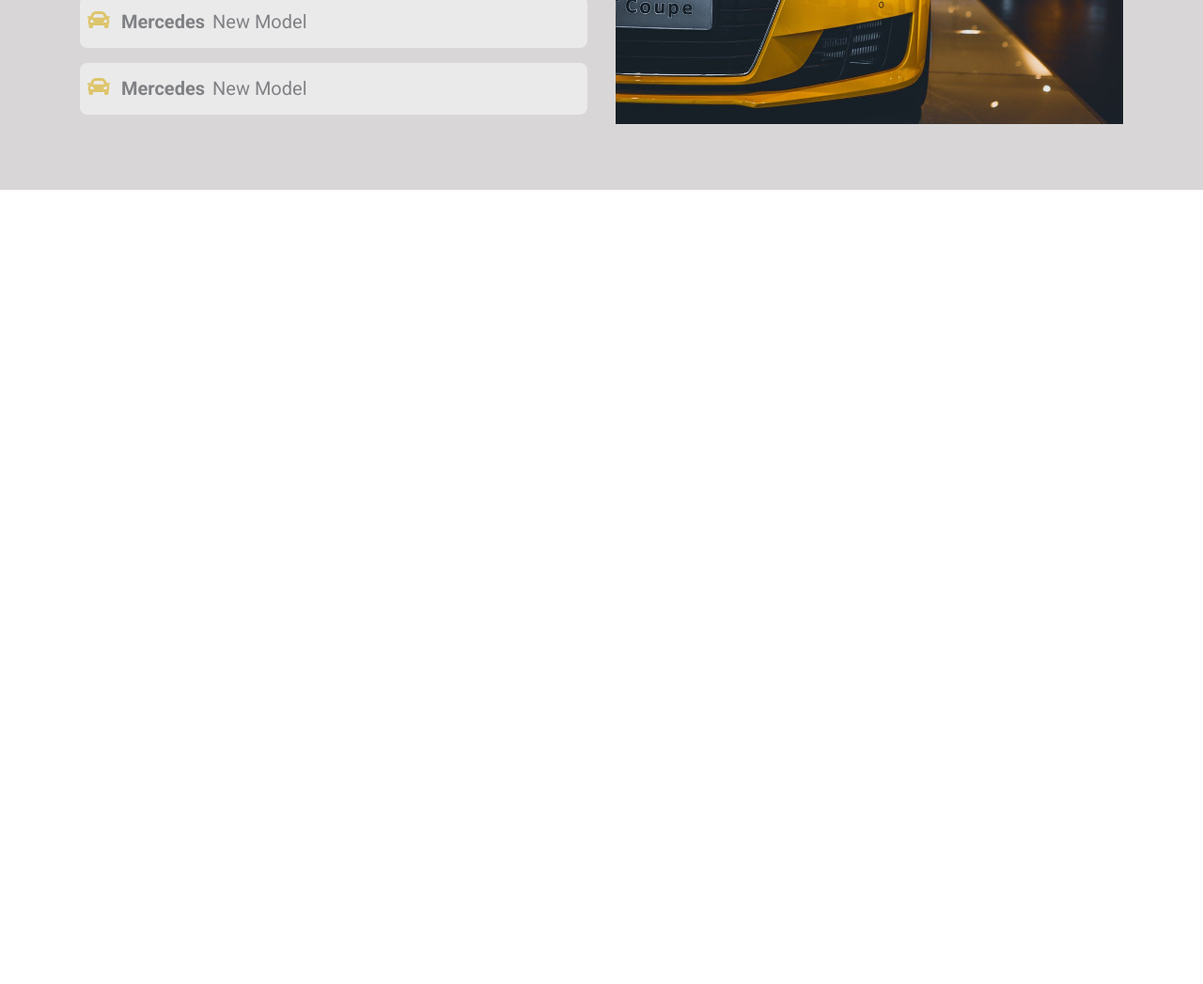
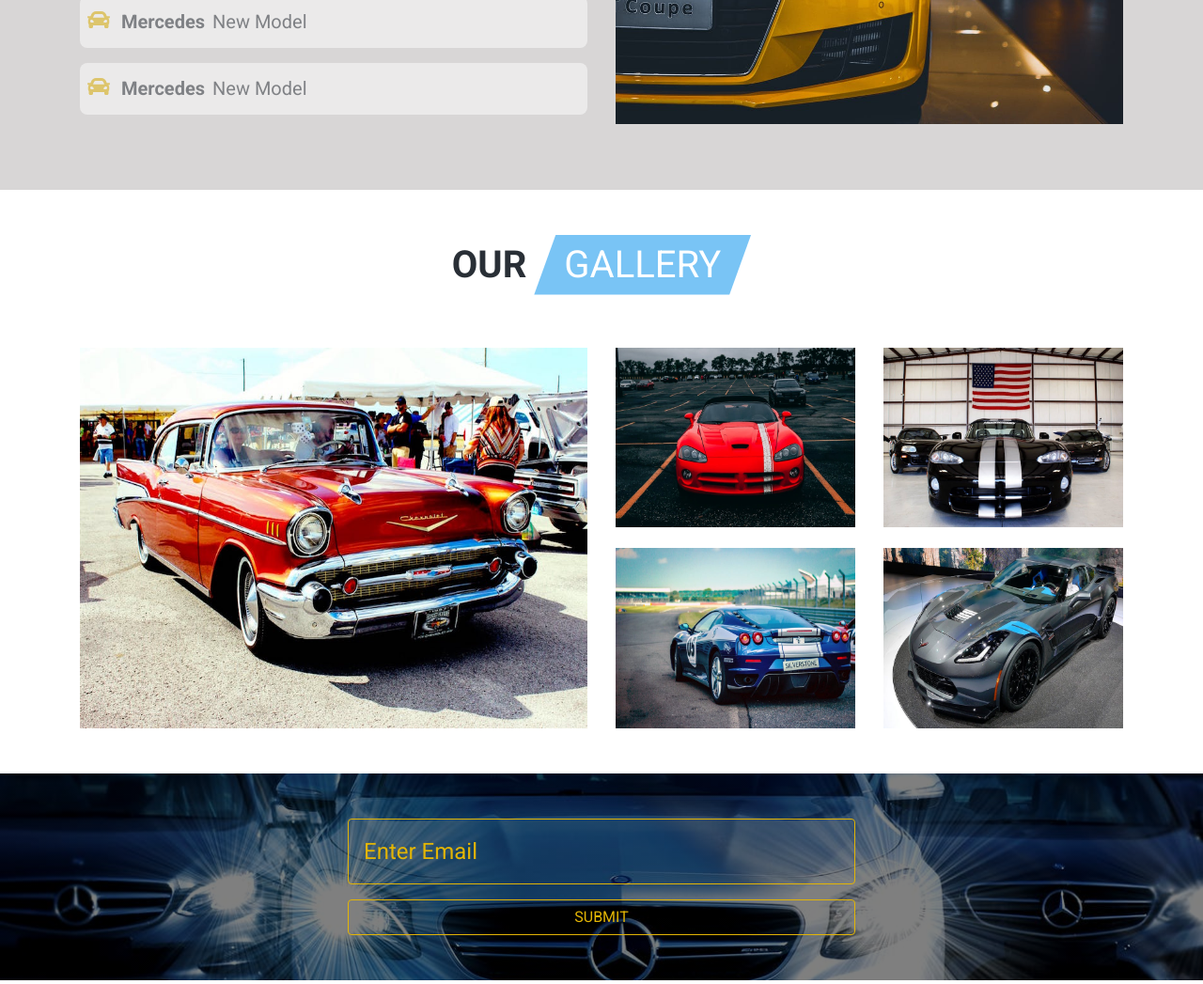
Before and after one commit to viseth89/Bootstrap-4, a PHP site: page / in a window 1280 px wide. Shown: the part 3385-4432 px from the top of the page at 94% size. Before the commit the page ends 3587 px from the top, so only its background shows below. Run offline with PHP 8.4, Linux system fonts and the light colour scheme.

Commit message:
finished auto project

```diff
--- a/car-v/css/main.css
+++ b/car-v/css/main.css
@@ -278,3 +278,144 @@ body{
 .img-container:hover .featured-link{
   opacity:1;
 }
+
+/* gallery */
+.gallery-item{
+  background:var(--mainYellow);
+  position: relative;
+  cursor:pointer;
+}
+.gallery-img{
+  transition: all 1s ease-in-out;
+}
+.gallery-item:hover .gallery-img {
+  opacity: 0.5;
+}
+.gallery-item::after{   /*create element in css*/
+  content:"";
+  position: absolute;
+  top: 0;
+  left: 0;
+  width:100%;
+  height:100%;
+  outline:0.5rem solid var(--mainWhite);
+  outline-offset: -2rem;
+  transition: all 1s ease-in-out;
+  transform: scale(0);
+}
+
+.gallery-item:hover:after{    /*editting items in css */
+  transform: scale(1);
+}
+
+.contact {
+  background:linear-gradient(rgba(0,0,0,0.5), rgba(0,0,0,0.5)), url('../img/headerBcg.jpeg') center/cover fixed no-repeat;
+}
+.contact-input{
+  font-size:1.5rem;
+  text-transform:capitalize;
+  background:transparent;
+  border-color: var(--mainYellow);
+  color:var(--mainYellow)!important;
+}
+
+.contact-input::placeholder{
+  color:var(--mainYellow);
+}
+
+.contact-input:focus{
+  background:transparent;
+  border-color:var(--mainYellow);
+}
+
+.contact-btn{
+  text-transform:uppercase;
+  color:var(--mainYellow);
+  border-color:var(--mainYellow);
+}
+
+.contact-btn:hover{
+  background:var(--mainYellow);
+  color:var(--mainBlack);
+}
+
+/* services section */
+.services{
+  position: relative;
+  min-height: 85vh;
+  max-width: 95v;
+  margin:0 auto;
+  clip-path: polygon(0 10%, 100% 0, 100% 90%, 0 100%)
+}
+.video-container{
+  position:absolute;
+  top:0;
+  left:0;
+  width:100%;
+  height:100%;
+  z-index: -3;
+}
+
+.video-item{
+  width:100%;
+  height:100%;
+  object-fit:cover;
+}
+
+.video-overlay{
+  position: absolute;
+  top: 0;
+  left: 0;
+  width: 100%;
+  height: 100%;
+  background:var(--transparentBlue);
+  z-index:-2;
+}
+.service{
+  background:var(--mainBlack);
+  color: var(--mainWhite);
+  transition: all 1s ease-in-out;
+}
+.service:hover{
+  background:var(--mainWhite);
+  color: var(--mainBlack);
+  padding-left:2.2rem!important;
+}
+.service-icon{
+  font-size:4rem;
+  color:var(--mainYellow);
+}
+/*customer*/
+.customer-card-body{
+  margin-top: -4rem!important;
+  color:var(--mainGrey);
+}
+
+.customer-img{
+  border:0.4rem solid var(--mainWhite);
+}
+.customer-name{
+  color:var(--mainBlue);
+  margin:0.5rem;
+}
+.customer-icon{
+  font-size:2rem:
+  color:var(--mainGrey);
+}
+.customer-quote{
+  max-width:90%;
+}
+
+/* Footer Icons */
+.footer{
+  background: var(--mainBlack);
+}
+.footer-icon{
+  font-size: 1.5rem;
+  text-decoration: none;
+  color: var(--mainYellow);
+  transition: all 1s ease-in-out;
+}
+.footer-icon:hover{
+  color: var(--mainBlue);
+}
--- a/car-v/index.html
+++ b/car-v/index.html
@@ -457,6 +457,248 @@
   </section>
   <!-- End of Featured -->
 
+
+  <!-- Gallery Section -->
+  <section class="gallery py-5" id="gallery">
+    <div class="container">
+      <!-- Title Section -->
+      <div class="row mb-5">
+        <div class="col d-flex flex-wrap text-uppercase justify-content-center">
+          <h1 class="font-weight-bold align-self-center mx-1">our</h1>
+          <h1 class="section-title--special mx-1">gallery</h1>
+        </div>
+      </div>
+      <!-- End of Title Section -->
+      <div class="row">
+        <div class="col-sm-6">
+          <div class="gallery-item">
+            <img src="img/car-american-1.jpeg" alt="car" class="img-fluid gallery-img">
+          </div>
+        </div>
+        <!-- End of First Column -->
+        <div class="col-sm-6 d-flex flex-column justify-content-between">
+          <!--
+            d-flex flex-column justify-content between: used to add spacing between images 2-5, horizontal spacing REVIEW #125 - 9Min
+           -->
+          <div class="row">
+            <!-- Start of Second Row-->
+            <!-- First Item-->
+            <div class="col-sm-6">
+              <div class="gallery-item">
+                <img src="img/car-american-2.jpeg" alt="car" class="img-fluid gallery-img">
+              </div>
+            </div>
+            <!-- Second Item-->
+            <div class="col-sm-6">
+              <div class="gallery-item">
+                <img src="img/car-american-3.jpeg" alt="car" class="img-fluid gallery-img">
+              </div>
+            </div>
+          </div> <!-- End of Second Row -->
+          <div class="row">
+            <!-- Start of Third (bottom) Row-->
+            <!-- First Item-->
+            <div class="col-sm-6">
+              <div class="gallery-item">
+                <img src="img/car-american-4.jpeg" alt="car" class="img-fluid gallery-img">
+              </div>
+            </div>
+            <!-- Second Item-->
+            <div class="col-sm-6">
+              <div class="gallery-item">
+                <img src="img/car-american-5.jpeg" alt="car" class="img-fluid gallery-img">
+              </div>
+            </div>
+          </div> <!-- End of Second Row -->
+
+
+        </div> <!-- End of Second Column -->
+      </div> <!-- End of Whole Row -->
+  </section>
+  <!-- End of Gallery Section-->
+
+
+  <!-- Contact Section -->
+  <section class="contact py-5" id="contact">
+    <div class="container">
+      <div class="row">
+        <div class="col-m8 mx-auto col-md-6">
+          <form>
+            <div class="form-group">
+              <input type="email" class="form-control contact-input p-3" placeholder='Enter Email'>
+            </div>
+            <button type="submit" class='btn btn-outline-secondary btn-block contact-btn'>Submit</button>
+          </form>
+        </div>
+      </div>
+    </div>
+  </section>
+  <!-- End of Contact Section-->
+
+
+  <!-- Services Section -->
+
+  <div class="container">
+    <!-- Title Section -->
+    <div class="row my-5">
+      <div class="col d-flex flex-wrap text-uppercase justify-content-center">
+        <h1 class="font-weight-bold align-self-center mx-1">our</h1>
+        <h1 class="section-title--special mx-1">services</h1>
+      </div>
+    </div>
+    <!-- End of Title Section -->
+  </div>
+  <section class="services py-5 d-flex align-items-center" id="services">
+    <!-- Video Container-->
+    <div class="video-container">
+      <video class="video-item" autoplay loop muted>
+        <source src='video/videoBcg.mp4' type='video/mp4'>Your browser does not support video tag
+      </video>
+    </div>
+    <!-- End of Video Container-->
+    <!-- Video Overlay-->
+    <div class="video-overlay"></div>
+    <!-- End of Video Overlay-->
+    <div class="container py-5">
+      <div class="row my-3">
+        <!-- col -->
+        <div class="col-8 mx-auto col-lg-6 col-md-4 my-3">
+          <div class="service py-5 pl-4">
+            <span class="service-icon">
+              <i class="fas fa-cogs"></i>
+            </span>
+            <h6 class="text-capitalize service-title">vehicle</h6>
+            <h5 class="text-uppercase font-weight-bold">repair</h5>
+          </div>
+        </div>
+        <!-- end col -->
+        <!-- col -->
+        <div class="col-8 mx-auto col-lg-6 col-md-4 my-3">
+          <div class="service py-5 pl-4">
+            <span class="service-icon">
+              <i class="fas fa-car-battery"></i>
+            </span>
+            <h6 class="text-capitalize service-title">battery</h6>
+            <h5 class="text-uppercase font-weight-bold">replecement</h5>
+          </div>
+        </div>
+        <!-- end col -->
+        <!-- col -->
+        <div class="col-8 mx-auto col-lg-6 col-md-4 my-3">
+          <div class="service py-5 pl-4">
+            <span class="service-icon">
+              <i class="fas fa-car-crash"></i>
+            </span>
+            <h6 class="text-capitalize service-title">roadside</h6>
+            <h5 class="text-uppercase font-weight-bold">assistance</h5>
+          </div>
+        </div>
+        <!-- end col -->
+      </div>
+    </div>
+  </section>
+  <!-- end of services section -->
+  <!-- Quotes Section -->
+  <section class="quotes py-5 my-5" id="quotes">
+    <div class="container">
+      <!-- Title Section -->
+      <div class="row my-5">
+        <div class="col d-flex flex-wrap text-uppercase justify-content-center">
+          <h1 class="font-weight-bold align-self-center mx-1">what</h1>
+          <h1 class="section-title--special mx-1">they say</h1>
+        </div>
+      </div>
+      <!-- End of Title Section -->
+      <div class="row">
+        <!-- Single Card -->
+        <div class="col-10 mx-auto my-5 col-md-6 col-lg-4">
+          <div class="card">
+            <img src="img/car-american-1.jpeg" alt="" class='card-img-top'>
+            <!-- Card Body -->
+            <div class="card-body text-center customer-card-body">
+              <img src="img/customer-1.jpg" alt="Customer Image" class="rounded-circle customer-img">
+              <div class="card-title">
+                <h5 class="customer-name text-capitalize">customer name</h5>
+                <h6 class="customer-job text-capitalize">customer job</h6>
+                <p class="customer-quote text-left mx-auto">Lorem ipsum dolor sit amet consectetur adipisicing elit.
+                  Mollitia, ipsa.</p>
+                <span class="customer-icon">
+                  <i class="fas fa-quote-left"></i>
+                </span>
+              </div>
+            </div>
+          </div>
+        </div>
+        <!-- End of Single Card -->
+
+        <!-- Single Card -->
+        <div class="col-10 mx-auto my-5 col-md-6 col-lg-4">
+          <div class="card">
+            <img src="img/car-american-2.jpeg" alt="" class='card-img-top'>
+            <!-- Card Body -->
+            <div class="card-body text-center customer-card-body">
+              <img src="img/customer-2.jpg" alt="Customer Image" class="rounded-circle customer-img">
+              <div class="card-title">
+                <h5 class="customer-name text-capitalize">customer name</h5>
+                <h6 class="customer-job text-capitalize">customer job</h6>
+                <p class="customer-quote text-left mx-auto">Lorem ipsum dolor sit amet consectetur adipisicing elit.
+                  Mollitia, ipsa.</p>
+                <span class="customer-icon">
+                  <i class="fas fa-quote-left"></i>
+                </span>
+              </div>
+            </div>
+          </div>
+        </div>
+        <!-- End of Single Card -->
+
+        <!-- Single Card -->
+        <div class="col-10 mx-auto my-5 col-md-6 col-lg-4">
+          <div class="card">
+            <img src="img/car-american-3.jpeg" alt="" class='card-img-top'>
+            <!-- Card Body -->
+            <div class="card-body text-center customer-card-body">
+              <img src="img/customer-3.jpg" alt="Customer Image" class="rounded-circle customer-img">
+              <div class="card-title">
+                <h5 class="customer-name text-capitalize">customer name</h5>
+                <h6 class="customer-job text-capitalize">customer job</h6>
+                <p class="customer-quote text-left mx-auto">Lorem ipsum dolor sit amet consectetur adipisicing elit.
+                  Mollitia, ipsa.</p>
+                <span class="customer-icon">
+                  <i class="fas fa-quote-left"></i>
+                </span>
+              </div>
+            </div>
+          </div>
+        </div>
+        <!-- End of Single Card -->
+      </div>
+    </div>
+  </section>
+  <!-- End of Quotes Section -->
+
+  <!-- Footer -->
+  <footer class="footer py-5">
+    <div class="footer-icons d-flex justify-content-around">
+      <a href="#" class="footer-icon">
+        <i class="fab fa-facebook"></i>
+      </a>
+      <a href="#" class="footer-icon">
+        <i class="fab fa-twitter"></i>
+      </a>
+      <a href="#" class="footer-icon">
+        <i class="fab fa-instagram"></i>
+      </a>
+      <a href="#" class="footer-icon">
+        <i class="fab fa-linkedin"></i>
+        <a href="#" class="footer-icon">
+          <i class="fab fa-google-plus"></i>
+        </a>
+      </a>
+    </div>
+  </footer>
+  <!-- End of Footer-->
+
   <!-- jquery -->
   <script src="js/jquery-3.3.1.min.js"></script>
   <!-- bootstrap js -->
```
